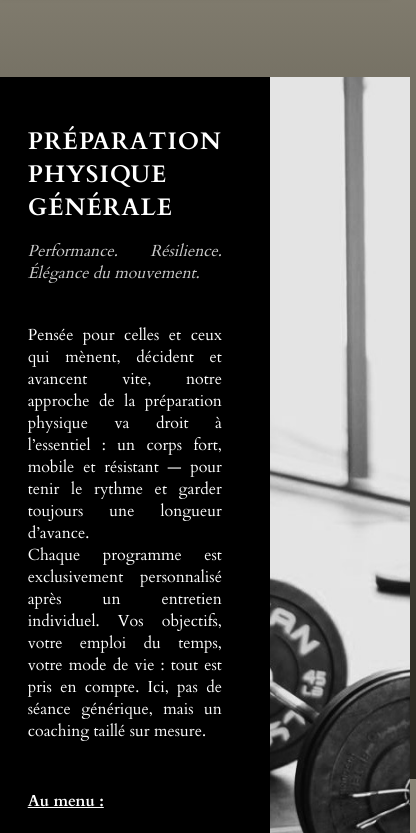
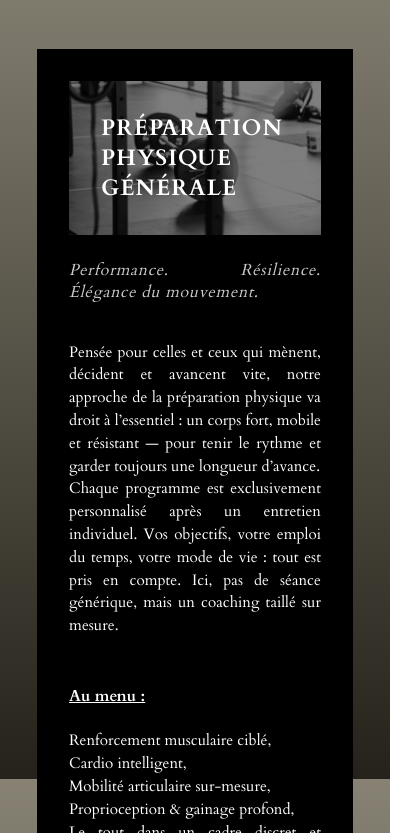
Before and after one commit to angelina505/lexiii_demo, a plain HTML site: page prestations.html in a window 390 px wide. Shown: the part 65-898 px from the top of the page, 416 px wide, since content can reach past the window. Drawn offline with Linux system fonts and the light colour scheme.

Commit message:
Add files via upload

```diff
--- a/prestations.html
+++ b/prestations.html
@@ -34,8 +34,9 @@
 <section class="rubriques">
   <span id="prestation-preparation">
   <div class="rubrique rubrique-1">
+    <img src="preparation-physique2.jpg" alt="Image rubrique 1 mobile" class="image-mobile">
     <div class="texte">
-      <div class="titre-prestation">Préparation physique générale</div>
+      <div class="titre-prestation"><span>Préparation physique générale</span></div>
       <div class="valeurs">Performance. Résilience. Élégance du mouvement.</div>
       <p>
         Pensée pour celles et ceux qui mènent, décident et avancent vite, notre approche de la préparation physique va droit à l’essentiel : un corps fort, mobile et résistant — pour tenir le rythme et garder toujours une longueur d’avance.
@@ -57,15 +58,16 @@
         <br>Parce que l’excellence ne laisse pas de place au hasard.
       </p>
     </div>
-    <img src="preparation-physique1.jpg" alt="Image rubrique 2">
+    <img src="preparation-physique1.jpg" alt="Image préparation physique" class="image-desktop">
   </div>
 </span>
 
   <span id="prestation-boxe">
     <div class="rubrique rubrique-2">
-      <img src="boxe1.jpg">
+      <img src="boxe1.jpg" alt="Image rubrique 2" class="image-desktop">
+      <img src="boxe2.jpg" alt="Image rubrique 2 mobile" class="image-mobile">
       <div class="texte">
-        <div class="titre-prestation">Cours de boxe</div>
+        <div class="titre-prestation"><span>Cours de boxe</span></div>
         <div class="valeurs">Puissance. Contrôle. Présence.</div>
         <p>
           Un entraînement de boxe pensé pour celles et ceux qui recherchent plus qu’un simple défouloir : une discipline exigeante, un art du mouvement, un exutoire stratégique.
@@ -89,8 +91,9 @@
 
   <span id="prestation-coaching">
   <div class="rubrique rubrique-3">
+    <img src="accompagnement-personnalise2.jpg" alt="Image rubrique 3 mobile" class="image-mobile">
     <div class="texte">
-      <div class="titre-prestation">Coaching personnalisé</div>
+      <div class="titre-prestation"><span>Coaching personnalisé</span></div>
       <div class="valeurs">Un objectif clair. Un plan millimétré. Des résultats concrets.</div>
         <p>
           Ici, tout commence par vous. <br>
@@ -112,8 +115,8 @@
           Vous avez les ambitions. Nous avons les outils pour les réaliser pleinement.
         </p>
       </div>
-    <img src="accompagnement-personnalise1.jpg" alt="Image rubrique 3">
-  </div>
+    <img src="accompagnement-personnalise1.jpg" alt="Image rubrique 3" class="image-desktop">
+</div>
 </span>
 </section>
 
--- a/style_dark.css
+++ b/style_dark.css
@@ -661,6 +661,121 @@ footer .legal-link:hover {
   margin-bottom: 0.5rem;
 }
 
+/* --- Images Desktop vs Mobile --- */
+.image-desktop {
+  display: block;
+}
+
+.image-mobile {
+  display: none;
+  width: 100%;
+  height: auto;
+  object-fit: cover;
+}
+
+/* --- VERSION MOBILE --- */
+@media (max-width: 800px) {
+  .rubrique {
+    flex-direction: column;
+    margin: 2rem auto;
+    max-width: 90%;
+    align-items: center;
+    overflow: hidden;
+  }
+
+  /* On cache complètement les images sur mobile */
+  .image-desktop,
+  .image-mobile {
+    display: none;
+  }
+
+  /* Bloc texte : fond noir sur toute la largeur du bloc rubrique */
+  .rubrique .texte {
+    width: 100%;
+    background-color: #000;
+    color: #fff;
+    padding: 2rem;
+    text-align: justify;
+    display: flex;
+    flex-direction: column;
+    justify-content: center;
+    box-sizing: border-box;
+    margin: 0; /* aucune marge externe */
+  }
+
+  /* --- TITRE avec IMAGE DE FOND --- */
+  .rubrique .titre-prestation {
+    background-size: cover;
+    background-position: center;
+    background-repeat: no-repeat;
+    color: #fff;
+    padding: 2rem;       /* Hauteur réduite */
+    margin: 0;
+    text-align: left;
+    font-size: 1.4rem;
+    font-weight: bold;
+    position: relative;
+    width: 100%;                /* prend toute la largeur du fond noir */
+    box-sizing: border-box;
+  }
+
+  /* Superposition noire transparente pour lisibilité */
+  .rubrique .titre-prestation::before {
+    content: "";
+    position: absolute;
+    inset: 0;
+    background: rgba(0, 0, 0, 0.45);
+    z-index: 1;
+  }
+
+  .rubrique .titre-prestation span {
+    position: relative;
+    z-index: 2;
+  }
+
+  /* --- Espace entre l’image/titre et les valeurs --- */
+  .rubrique .valeurs {
+    margin-top: 1.5rem;          /* espace clair après le titre */
+    font-size: 1rem;
+    letter-spacing: 0.05em;
+  }
+
+  /* Espacement entre rubriques */
+  .rubrique + .rubrique {
+    margin-top: 3rem;
+  }
+
+  /* Taille du texte sur mobile */
+  .rubrique p,
+  .rubrique ul,
+  .rubrique li {
+    font-size: 0.95rem;
+    line-height: 1.5;
+  }
+
+  .rubriques {
+    display: flex;
+    flex-direction: column;
+    align-items: center;
+  }
+
+  /* --- IMAGES DE FOND SPÉCIFIQUES À CHAQUE RUBRIQUE --- */
+  .rubrique-1 .titre-prestation {
+    background-image: url('preparation-physique2.jpg');
+  }
+
+  .rubrique-2 .titre-prestation {
+    background-image: url('boxe2.jpg');
+  }
+
+  .rubrique-3 .titre-prestation {
+    background-image: url('accompagnement-personnalise2.jpg');
+  }
+}
+
+
+
+
 /* devenir membre */
 .devenir-membre {
   background-color: #111;
```
Also changed, not shown: boxe2.jpg (added), preparation-physique2.jpg (added), 1 other file.
